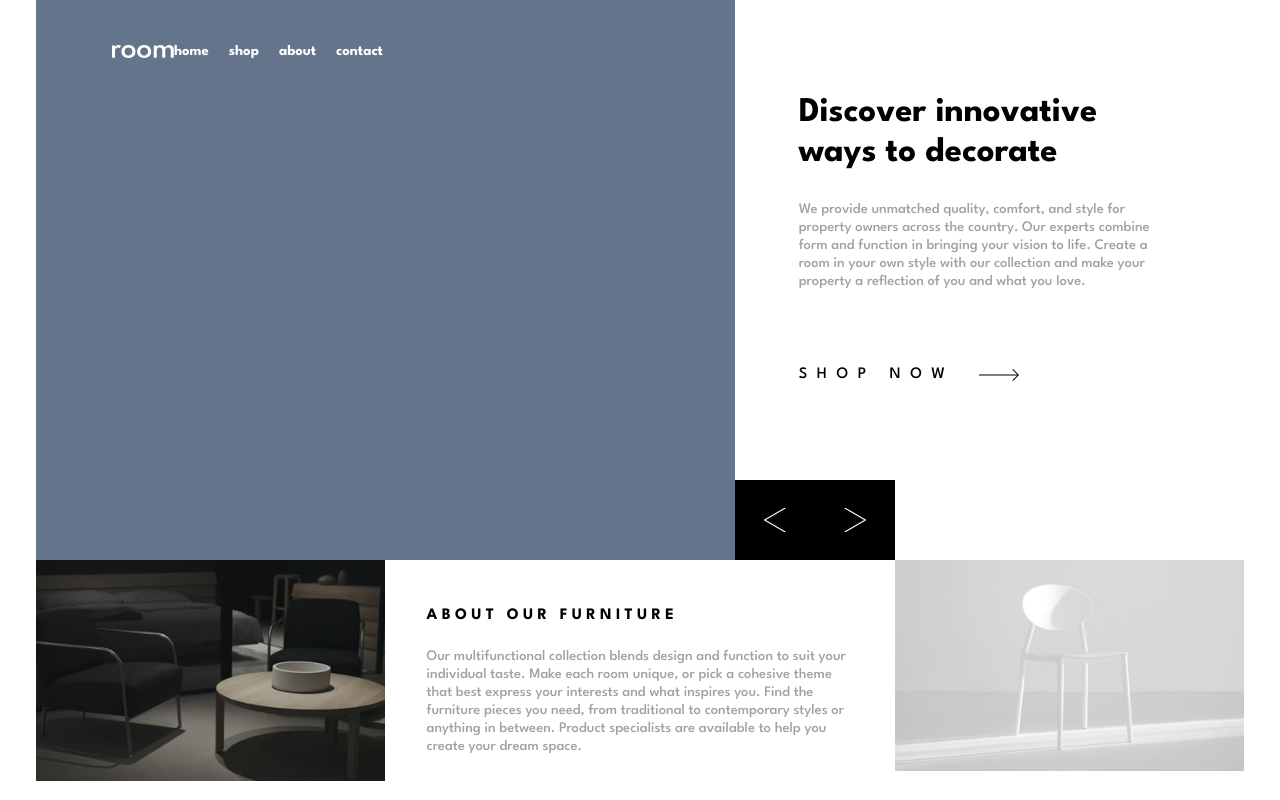
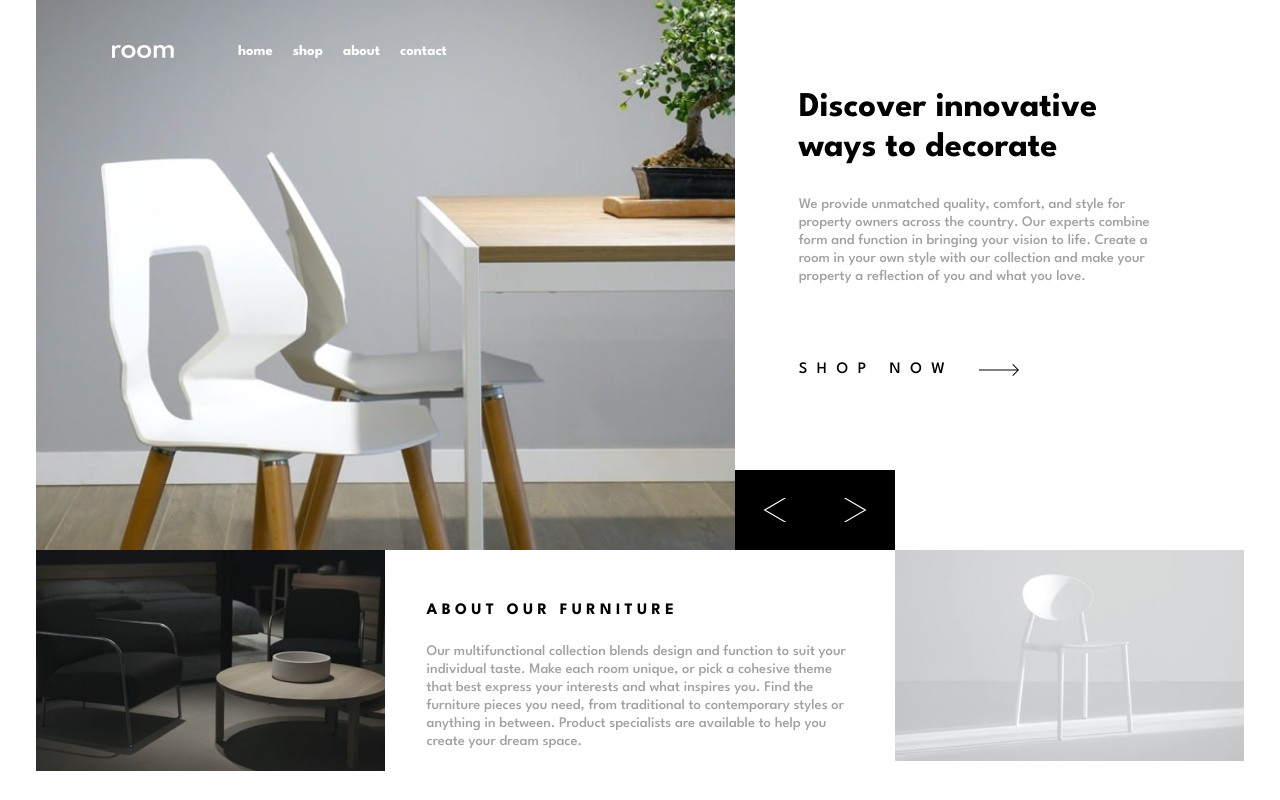
Before and after one commit to kamiliano1/room-homepage, a React (Vite) app: page / in a window 1280 px wide. Built offline with nearby package versions, Linux system fonts and the light colour scheme.

Commit message:
CSS
updated row for grid template rows,
fixed backgrounds to show properly

```diff
--- a/src/App.jsx
+++ b/src/App.jsx
@@ -4,6 +4,7 @@ function App() {
   const [isActive, setIsActive] = useState(false)
   const [windowWidth, setWindowWidth] = useState(window.innerWidth)
   const [currentArticle, setCurrentArticle] = useState(0)
+  const [currentSize, setCurrentSize] = useState(null)
 
   useEffect(() => {
     function handleWindowResize() {
@@ -18,32 +19,45 @@ function App() {
 
   useEffect(()=>{
     windowWidth>650 ? setIsActive(false) : ""
+    windowWidth>650 ? setCurrentSize("desktop") : setCurrentSize("mobile")
 
   },[windowWidth])
-
   const articleData = [
     {
       id:1,
       title: "Discover innovative ways to decorate",
       description: "We provide unmatched quality, comfort, and style for property owners across the country. Our experts combine form and function in bringing your vision to life. Create a room in your own style with our collection and make your property a reflection of you and what you love.",
-      picture:""
+      picture:{
+        desktop: "images/desktop-image-hero-1.jpg",
+        mobile: "images/mobile-image-hero-1.jpg",
+      },
     },
     {
       id:2,
       title: " We are available all across the globe",
       description:"With stores all over the world, it's easy for you to find furniture for your home or place of business.Locally, we're in most major cities throughout the country. Find the branch nearest you using our store locator. Any questions? Don't hesitate to contact us today.",
-      picture:""
+      picture:{
+        desktop: "/images/desktop-image-hero-2.jpg",
+        mobile: "/images/mobile-image-hero-2.jpg",
+      },
     },
     {
       id:3,
       title: "Manufactured with the best materials",
       description: "Our modern furniture store provide a high level of quality. Our company has invested in advanced technology to ensure that every product is made as perfect and as consistent as possible. With three decades of experience in this industry, we understand what customers want for their home and office.",
-      picture:""
+      picture:{
+        desktop: "/images/desktop-image-hero-3.jpg",
+        mobile: "/images/mobile-image-hero-3.jpg",
+      },
     },
   ]
-
+  const styles = {
+  backgroundImage : currentSize === "desktop" ? `url(${articleData[currentArticle].picture.desktop})`
+  : `url(${articleData[currentArticle].picture.mobile})`,
+  }
   function nextArticle() {
     setCurrentArticle(prev=>{
+      console.log(styles)
       return prev === articleData.length-1 ? prev = 0 : prev+1
     })
   }
@@ -65,9 +79,7 @@ function App() {
 
 
       {/* Głowne */}
-        <div className={`col-span-2 row-span-2 bg-[url("/images/mobile-image-hero-${currentArticle}.jpg")] bg-no-repeat bg-cover h-320 bg-center-left
-         bg-slate-500 relative sm:h-full sm:bg-[url('/images/desktop-image-hero-${currentArticle+1}.jpg')]
-        `}>
+        <div style={styles} className={`col-span-2 row-span-2 bg-no-repeat bg-cover h-320 bg-center-left bg-slate-500 relative sm:h-full`}>
           <Navbar
             toggleNav={toggleNav}
             isActive={isActive}
@@ -103,7 +115,7 @@ function App() {
 
 
         {/* Staly artykul */}
-        <article className='row-start-3 col-start-2 col-span-2 justify-self-center'>
+        <article className='row-start-3 col-start-2 col-span-2 flex flex-col  justify-center mx-auto px-6'>
         <h2 className='uppercase tracking-[.27rem] font-700 text-small'>About our furniture</h2>
 
         <p className='text-darkGrey pt-5 text-sm'>Our multifunctional collection blends design and function to suit your individual taste.
--- a/src/components/Navbar.jsx
+++ b/src/components/Navbar.jsx
@@ -4,16 +4,16 @@ export default function Navbar(props) {
     const navClass = props.isActive ? "nav-opened" : ""
 
     return (
-        <nav className="flex items-center justify-between  py-10 lowercase px-5 sm:flex-col  sm:justify-start lg:flex-row" >
+        <nav className="flex items-center justify-between  py-10 lowercase px-5 sm:flex-col sm:justify-start lg:flex-row lg:justify-start" >
             <button onClick={props.toggleNav} className="sm:hidden">
                 <span className="sr-only">close Navbar</span>
                 <img src={`./images/icon-hamburger.svg`} alt="menu logo" />
 
             </button>
-            <img src={roomLogo} className="mx-auto sm:mx-0 lg:ml-14  " alt="room logo" />
+            <img src={roomLogo} className="mx-auto sm:mx-0 sm:self-start lg:ml-14 lg:self-center lg:mr-16 " alt="room logo" />
             {props.currentWidth>650 &&
 
-            <ul className="flex text-white gap-5">
+            <ul className="flex text-white gap-5 sm:self-start sm:mt-3 lg:mt-0">
                         <li><a href="#" aria-selected="true">Home</a></li>
                         <li><a href="#" aria-selected="false">Shop</a></li>
                         <li><a href="#" aria-selected="false">About</a></li>
--- a/src/index.css
+++ b/src/index.css
@@ -24,9 +24,6 @@ a {
   @apply text-sm font-700
 }
 
-article {
-  @apply py-11 px-5
-}
 
 p {
   @apply max-w-[50ch]
--- a/tailwind.config.cjs
+++ b/tailwind.config.cjs
@@ -9,6 +9,9 @@ module.exports = {
     //   'sm': '900px',
     // },
     extend: {
+      screens: {
+        'lg': '1024px',
+      },
 
       colors: {
         darkGrey: "hsl(0, 0%, 63%)",
@@ -34,7 +37,7 @@ module.exports = {
         '20/80': "3fr 3fr max-content 3fr",
       },
       gridTemplateRows: {
-        '67/33' : 'minmax(300px, 535px) 80px minmax(120px, 240px)'
+        '67/33' : 'minmax(300px, 535px) 80px min(30vw, 250px)'
       },
       height: {
         320: "max(320px, 40vh)"
```
